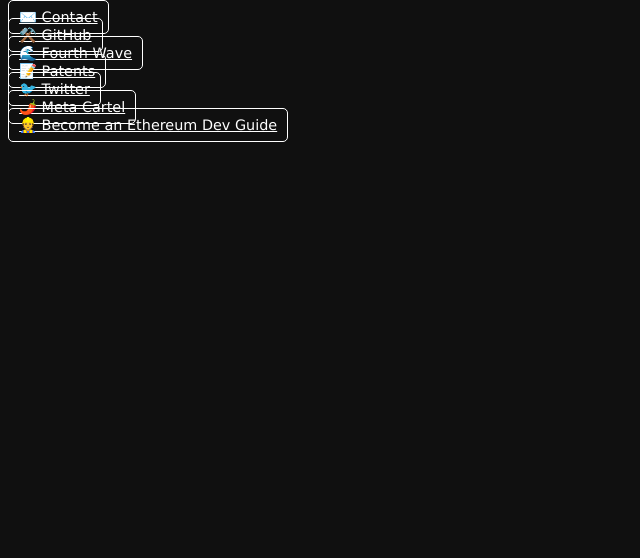
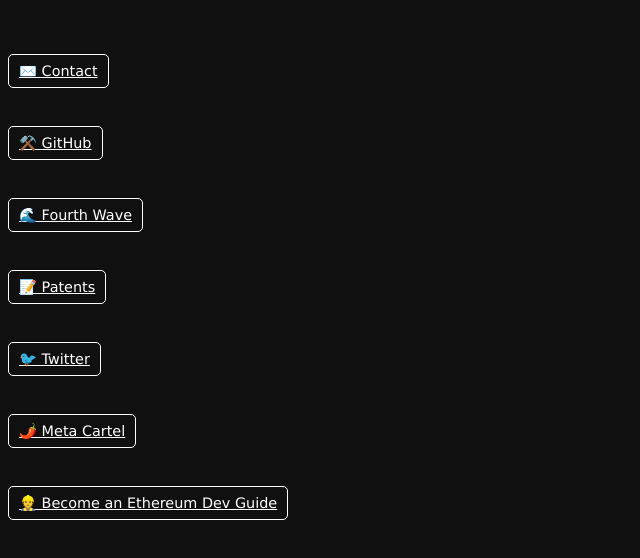
Before and after one commit to cupOJoseph/jschiarizzi.github.io, a plain HTML site: page index.html in a window 1280 px wide. Shown: the whole page, without its empty margins (0-640 px from the left). Drawn offline with nearby package versions, Linux system fonts and the light colour scheme.

Commit message:
Update index.html

```diff
--- a/index.html
+++ b/index.html
@@ -13,13 +13,13 @@
   <link rel="stylesheet" href="/style.css">
 </head>
 
-<body>
- <a href="mailto:joseph@fourthwavestudios.com?subject=HI%20Joseph!" class="btn btn_works b6">✉️ Contact</a><br>
-    <a href="https://github.com/jschiarizzi" target="_blank" class="btn btn_works b5">⚒️ GitHub</a><br>
-    <a href="http://fourthwavestudios.com/" target="_blank" class="btn btn_works b4">🌊 Fourth Wave</a><br>
-    <a href="https://patents.google.com/?inventor=joseph+schiarizzi&oq=joseph+schiarizzi" target="_blank" class="btn btn_works b3">📝 Patents</a><br>
-    <a href="https://twitter.com/cupojoseph" target="_blank" class="btn btn_works b2">🐦 Twitter</a><br>
-    <a href="https://metacartel.org" target="_blank" class="btn btn_works b2">🌶️ Meta Cartel</a><br>
+<body><br><br><br>
+ <a href="mailto:joseph@fourthwavestudios.com?subject=HI%20Joseph!" class="btn btn_works b6">✉️ Contact</a><br><br><br><br>
+    <a href="https://github.com/jschiarizzi" target="_blank" class="btn btn_works b5">⚒️ GitHub</a><br><br><br><br>
+    <a href="http://fourthwavestudios.com/" target="_blank" class="btn btn_works b4">🌊 Fourth Wave</a><br><br><br><br>
+    <a href="https://patents.google.com/?inventor=joseph+schiarizzi&oq=joseph+schiarizzi" target="_blank" class="btn btn_works b3">📝 Patents</a><br><br><br><br>
+    <a href="https://twitter.com/cupojoseph" target="_blank" class="btn btn_works b2">🐦 Twitter</a><br><br><br><br>
+    <a href="https://metacartel.org" target="_blank" class="btn btn_works b2">🌶️ Meta Cartel</a><br><br><br><br>
     <a href="https://hackmd.io/@1LsqLgZ9SFyvmF1L1suBIw/dapp-dev" target="_blank" class="btn btn_works b1">👷 Become an Ethereum Dev Guide</a>
 
 
```
